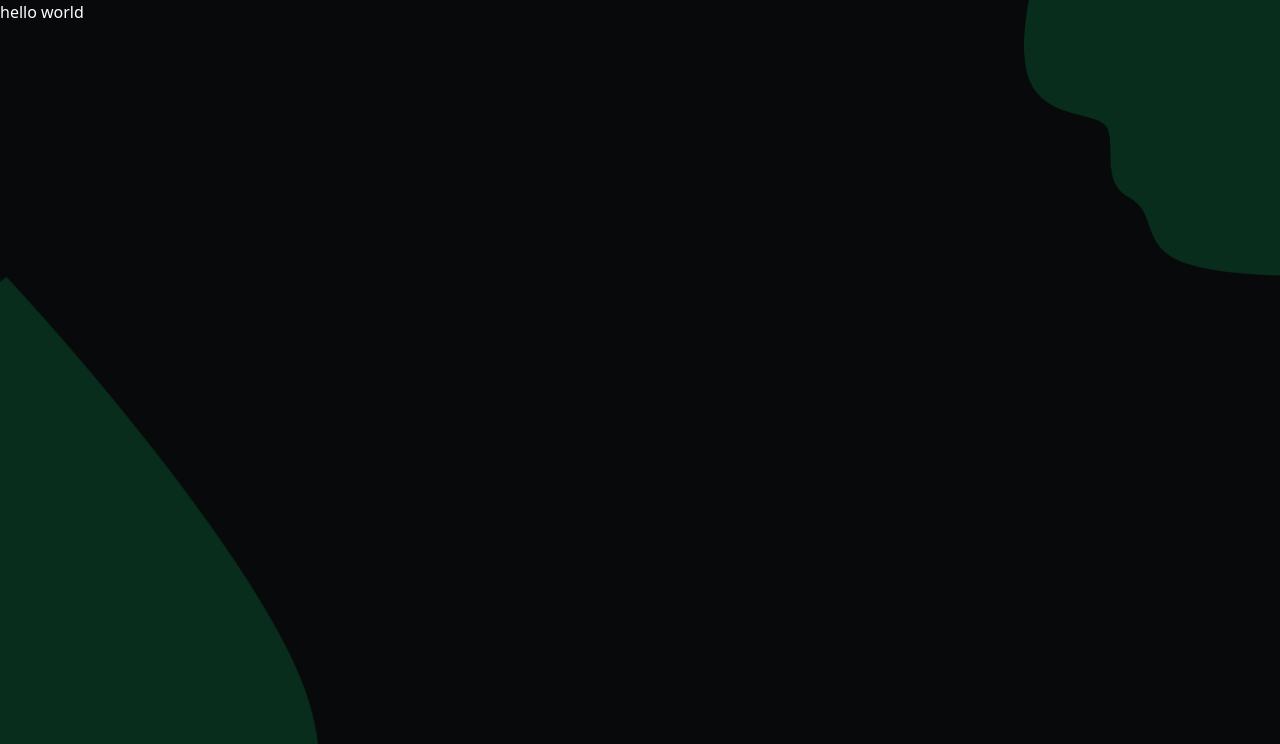
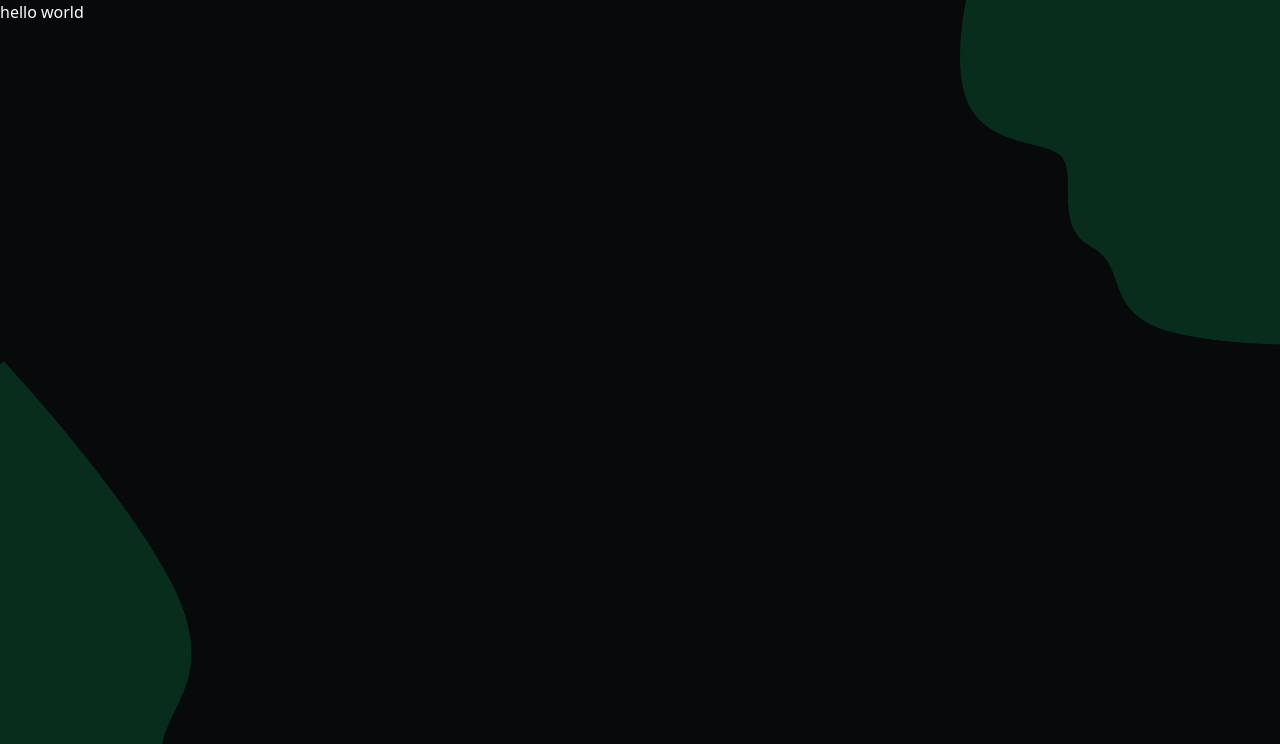
Before and after one commit to OmkarThakre01/portfolio, a React (Vite) app: page / in a window 1280 px wide. Shown: the top 744 px of the page. Built offline with nearby package versions, Linux system fonts and the light colour scheme.

Commit message:
background commit

```diff
--- a/src/Components/background/background.jsx
+++ b/src/Components/background/background.jsx
@@ -7,12 +7,20 @@ const Background = () => {
     <div className="relative">
       <div className="absolute inset-0">
         {/* First Image with Responsive margin */}
-        <div className="ml-[16%] md:ml-[20%] lg:ml-[64rem]">
-          <img src={img1} alt="Decorative background 1" className="w-full object-cover" />
+        <div className="ml-[40%] sm:ml-[25rem] lg:ml-[50rem] xl:ml-[60rem]">
+          <img
+            src={img1}
+            alt="Decorative background 1"
+            className="w-full object-cover"
+          />
         </div>
-        {/* Second Image with responsive size */}
-        <div className="w-[25rem] h-[4rem] md:w-[20rem] sm:h-[3rem]">
-          <img src={img2} alt="Decorative background 2" className="w-full h-auto object-contain" />
+        {/* Second Image with Responsive Size */}
+        <div className="mt-4">
+          <img
+            src={img2}
+            alt="Decorative background 2"
+            className="w-[50%] sm:w-[40%] md:w-[30%] lg:w-[20%] xl:w-[15%] h-auto  "
+          />
         </div>
       </div>
     </div>
```
